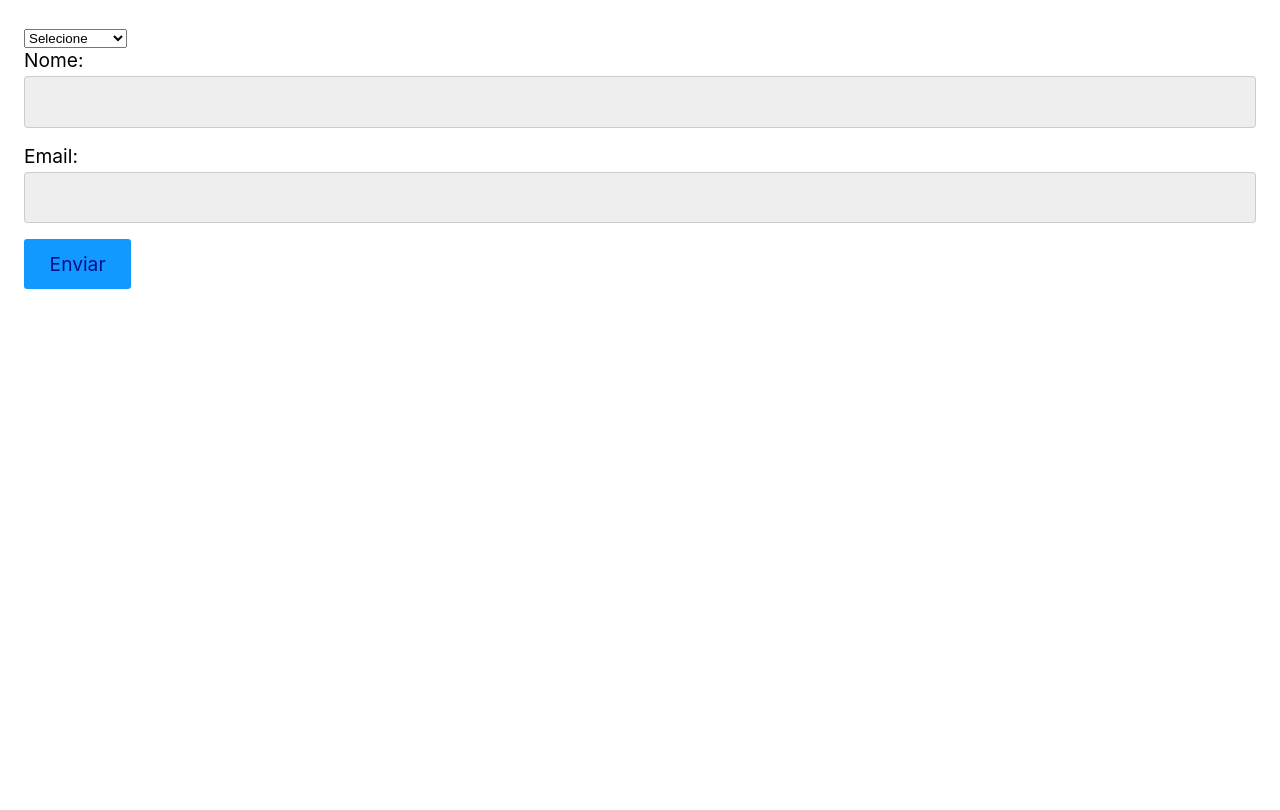
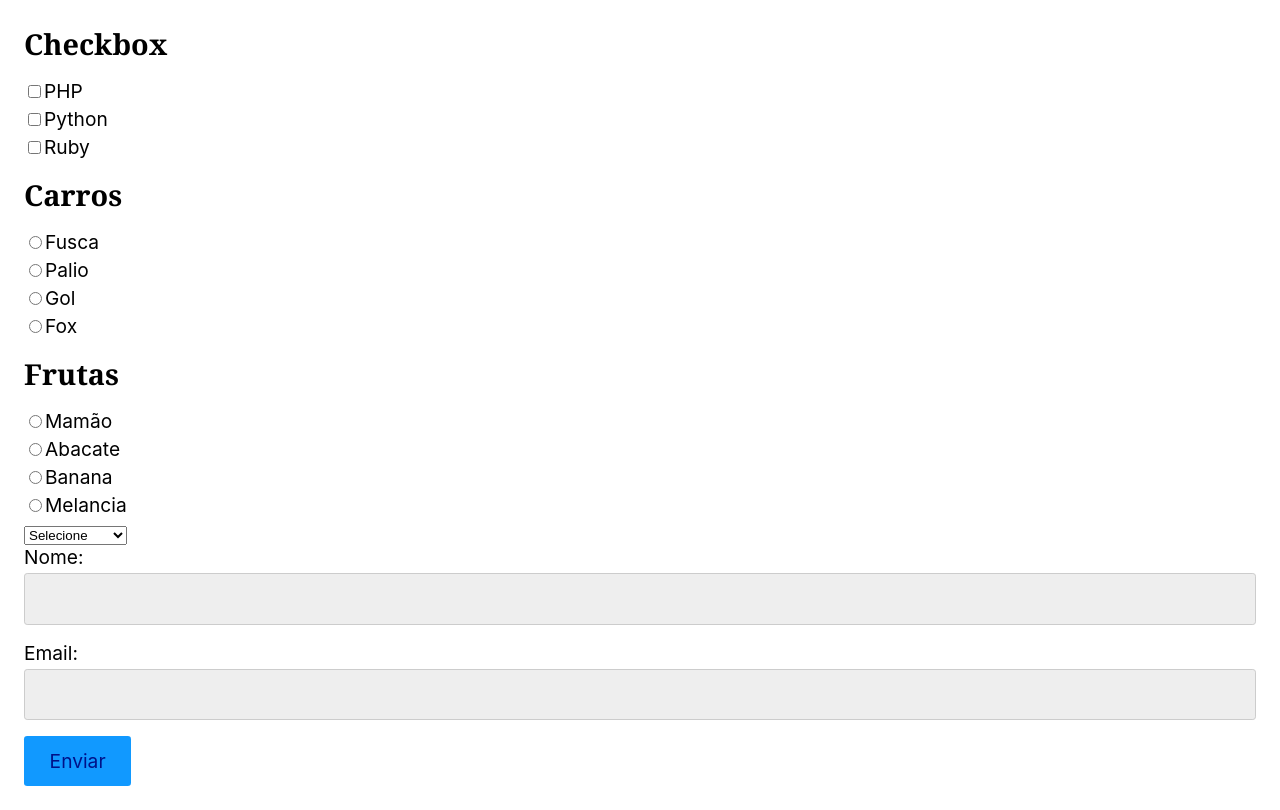
Before and after one commit to ArthurDetomi/React-Origamid, a React (Create React App) app in the folder modulo04-form/form/: page / in a window 1280 px wide. Built offline with nearby package versions, Linux system fonts and the light colour scheme.

Commit message:
CheckBox and Radio

```diff
--- a/modulo04-form/form/src/components/inputComponente/AppForm.jsx
+++ b/modulo04-form/form/src/components/inputComponente/AppForm.jsx
@@ -1,14 +1,37 @@
 import React from "react";
 import Input from "./Input";
 import Select from "./Select";
+import Radio from "./Radio";
+import CheckBox from "./CheckBox";
 
 const AppForm = () => {
   const [nome, setNome] = React.useState("");
   const [email, setEmail] = React.useState("");
   const [produto, setProduto] = React.useState("");
+  const [carro, setCarro] = React.useState("");
+  const [fruta, setFruta] = React.useState("");
+  const [linguagens, setLinguagens] = React.useState([]);
 
   return (
     <form>
+      <h2>Checkbox</h2>
+      <CheckBox
+        values={linguagens}
+        setValue={setLinguagens}
+        options={["PHP", "Python", "Ruby"]}
+      />
+      <h2>Carros</h2>
+      <Radio
+        options={["Fusca", "Palio", "Gol", "Fox"]}
+        value={carro}
+        setValue={setCarro}
+      />
+      <h2>Frutas</h2>
+      <Radio
+        options={["Mamão", "Abacate", "Banana", "Melancia"]}
+        value={fruta}
+        setValue={setFruta}
+      />
       <Select
         id="produto"
         value={produto}
--- /dev/null
+++ b/modulo04-form/form/src/components/inputComponente/CheckBox.jsx
@@ -0,0 +1,30 @@
+import React from "react";
+
+const CheckBox = ({ options = [], values = [], setValue, ...props }) => {
+  function handleChange({ target }) {
+    if (target.checked) {
+      setValue([...values, target.value]);
+    } else {
+      setValue(values.filter((value) => value !== target.value));
+    }
+  }
+
+  return (
+    <>
+      {options.map((option) => (
+        <label key={option}>
+          <input
+            type="checkbox"
+            value={option}
+            onChange={(e) => handleChange(e)}
+            checked={values.includes(option)}
+            {...props}
+          />
+          {option}
+        </label>
+      ))}
+    </>
+  );
+};
+
+export default CheckBox;
--- /dev/null
+++ b/modulo04-form/form/src/components/inputComponente/Radio.jsx
@@ -0,0 +1,22 @@
+import React from "react";
+
+const Radio = ({ options = [], value, setValue, ...props }) => {
+  return (
+    <>
+      {options.map((option) => (
+        <label key={option}>
+          <input
+            type="radio"
+            value={option}
+            checked={value === option}
+            onChange={(e) => setValue(e.target.value)}
+            {...props}
+          />
+          {option}
+        </label>
+      ))}
+    </>
+  );
+};
+
+export default Radio;
```
